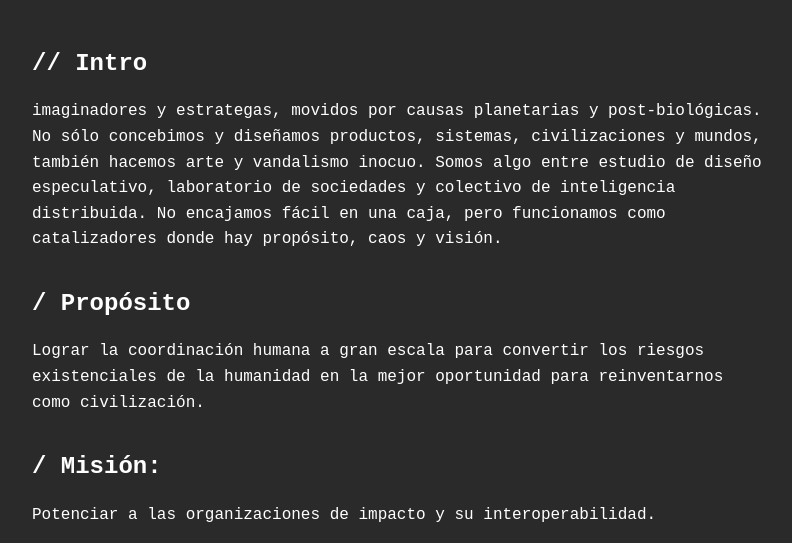
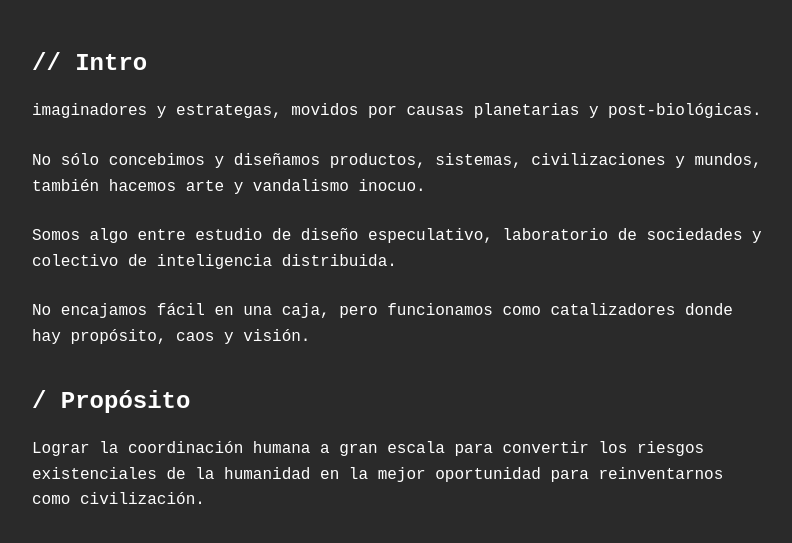
Before and after one commit to ourfire/futurable, a plain HTML site: page index.html in a window 1280 px wide. Shown: the part 203-746 px from the top of the page, without its empty margins (240-1032 px from the left). Drawn offline with Linux system fonts and the light colour scheme.

Commit message:
Push all changes

```diff
--- a/index.html
+++ b/index.html
@@ -69,7 +69,10 @@
     <div class="tagline">THINK TANK  EVOLUTIVO</div>
 
     <h2>// Intro</h2>
-    <p>imaginadores y estrategas, movidos por causas planetarias y post-biológicas. No sólo concebimos y diseñamos productos, sistemas, civilizaciones y mundos, también hacemos arte y vandalismo inocuo. Somos algo entre estudio de diseño especulativo, laboratorio de sociedades y colectivo de inteligencia distribuida. No encajamos fácil en una caja, pero funcionamos como catalizadores donde hay propósito, caos y visión.</p>
+    <p>imaginadores y estrategas, movidos por causas planetarias y post-biológicas.</p>
+    <p>No sólo concebimos y diseñamos productos, sistemas, civilizaciones y mundos, también hacemos arte y vandalismo inocuo.</p>
+    <p>Somos algo entre estudio de diseño especulativo, laboratorio de sociedades y colectivo de inteligencia distribuida.</p>
+    <p>No encajamos fácil en una caja, pero funcionamos como catalizadores donde hay propósito, caos y visión.</p>
 
     <h2>/ Propósito</h2>
     <p>Lograr la coordinación humana a gran escala para convertir los riesgos existenciales de la humanidad en la mejor oportunidad para reinventarnos como civilización.</p>
```
